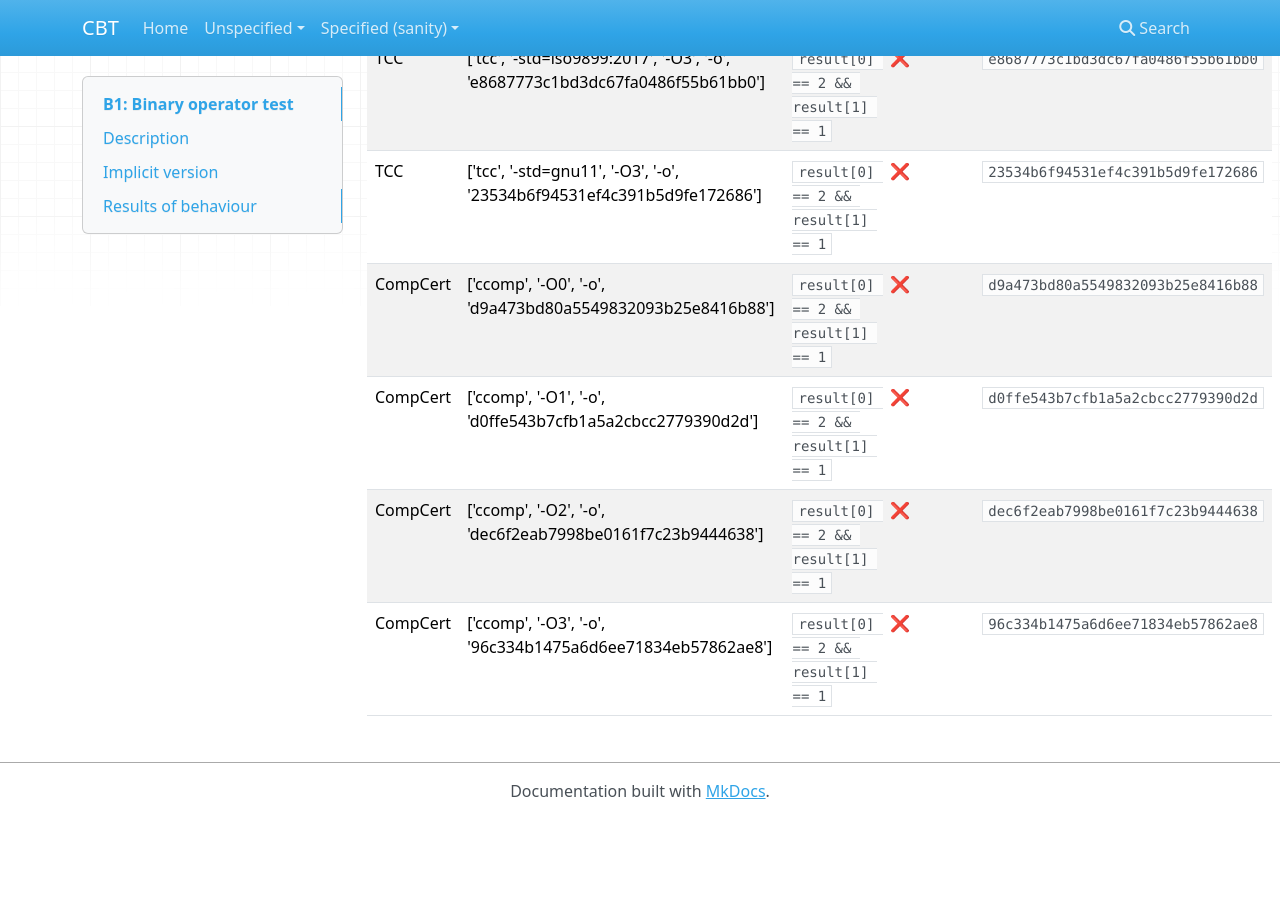
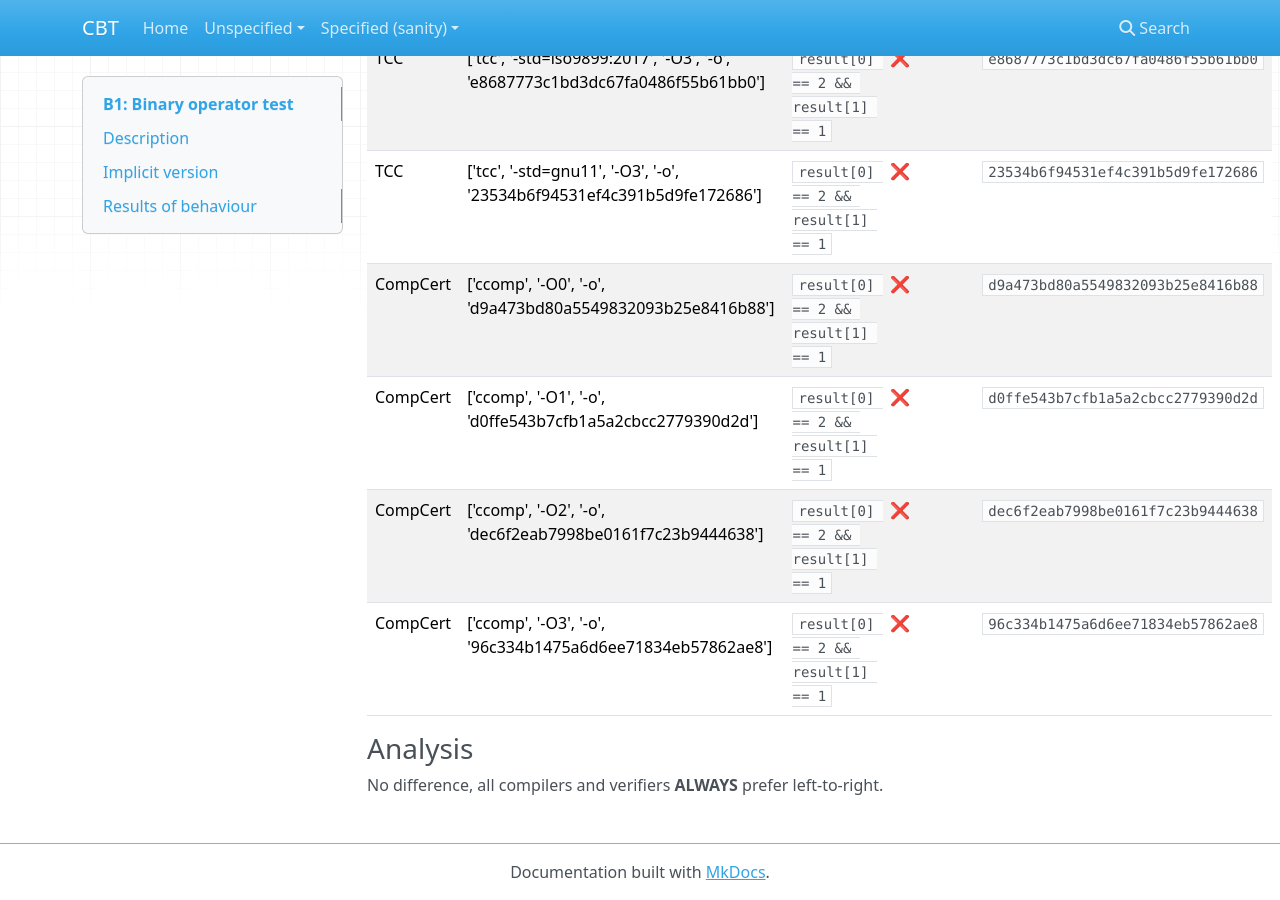
Before and after one commit to cbtorture/findings, an MkDocs documentation site: the page built from docs/binop.md, in a window 1280 px wide and 900 px high, scrolled down 54794 px. Built offline with MkDocs 1.6.1, drawn with Linux system fonts in a browser that asks for light colours; nearby versions of some CDN libraries; before the commit the page ends 55613 px from its top, so only the background shows below that.

Commit message:
Added analysis section for binary operator B1

```diff
--- a/docs/binop.md
+++ b/docs/binop.md
@@ -604,3 +604,7 @@ Expected assertion: `result[0] == 2 && result[1] == 1`
 |CompCert| ['ccomp', '-O1', '-o', 'd0ffe543b7cfb1a5a2cbcc2779390d2d']| `result[0] == 2 && result[1] == 1` | ❌️| `d0ffe543b7cfb1a5a2cbcc2779390d2d` |
 |CompCert| ['ccomp', '-O2', '-o', 'dec6f2eab7998be0161f7c23b9444638']| `result[0] == 2 && result[1] == 1` | ❌️| `dec6f2eab7998be0161f7c23b9444638` |
 |CompCert| ['ccomp', '-O3', '-o', '96c334b1475a6d6ee71834eb57862ae8']| `result[0] == 2 && result[1] == 1` | ❌️| `96c334b1475a6d6ee71834eb57862ae8` |
+
+### Analysis
+
+No difference, all compilers and verifiers **ALWAYS** prefer left-to-right.
```
